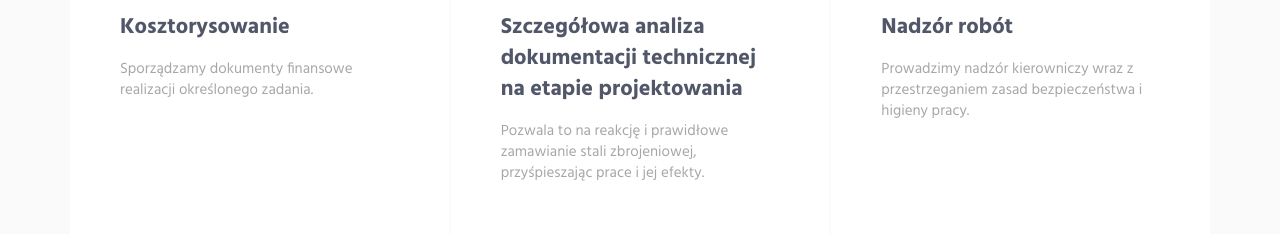
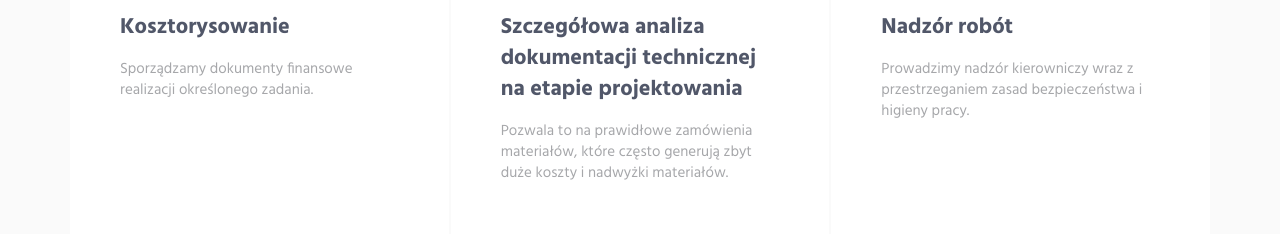
Before and after one commit to DejfL/Albud, a plain HTML site: page index.html in a window 1280 px wide. Shown: the part 1780-2014 px from the top of the page. Drawn offline with Linux system fonts and the light colour scheme.

Commit message:
zmiana w opisie

```diff
--- a/index.html
+++ b/index.html
@@ -486,7 +486,7 @@
                                 </div>
                                 <div class="service-info">
                                     <h3>Szczegółowa analiza dokumentacji technicznej na etapie projektowania</h3>
-                                    <p class="margin-b-5">Pozwala to na reakcję i prawidłowe zamawianie stali zbrojeniowej, przyśpieszając prace i jej efekty.</p>
+                                    <p class="margin-b-5">Pozwala to na prawidłowe zamówienia materiałów, które często generują zbyt duże koszty i nadwyżki materiałów.</p>
                                 </div>
                                 <a href="#" class="content-wrapper-link"></a>
                             </div>
```
